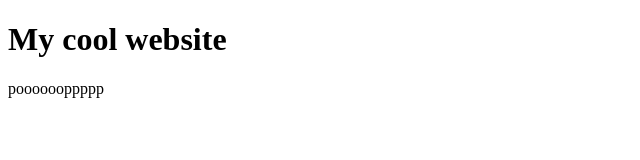
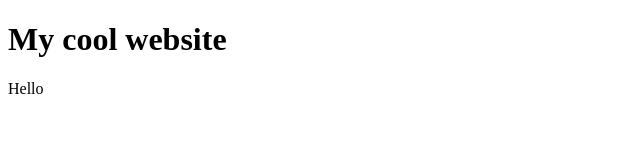
Before and after one commit to andyrunciman/node1, a website: page public/index.html in a window 1280 px wide. Shown: the full height of the page, 0-640 px from the left. Drawn offline with Linux system fonts and the light colour scheme.

Commit message:
Fixed starting file and modified the bas html on index

```diff
--- a/package.json
+++ b/package.json
@@ -2,7 +2,7 @@
   "name": "web-server",
   "version": "1.0.0",
   "description": "",
-  "main": "index.js",
+  "main": "app.js",
   "scripts": {
     "test": "echo \"Error: no test specified\" && exit 1"
   },
--- a/public/index.html
+++ b/public/index.html
@@ -7,7 +7,7 @@
 
 <body>
 	<h1>My cool website</h1>
-	<p>pooooooppppp</p>
+	<p>Hello</p>
 </body>
 
 
```
